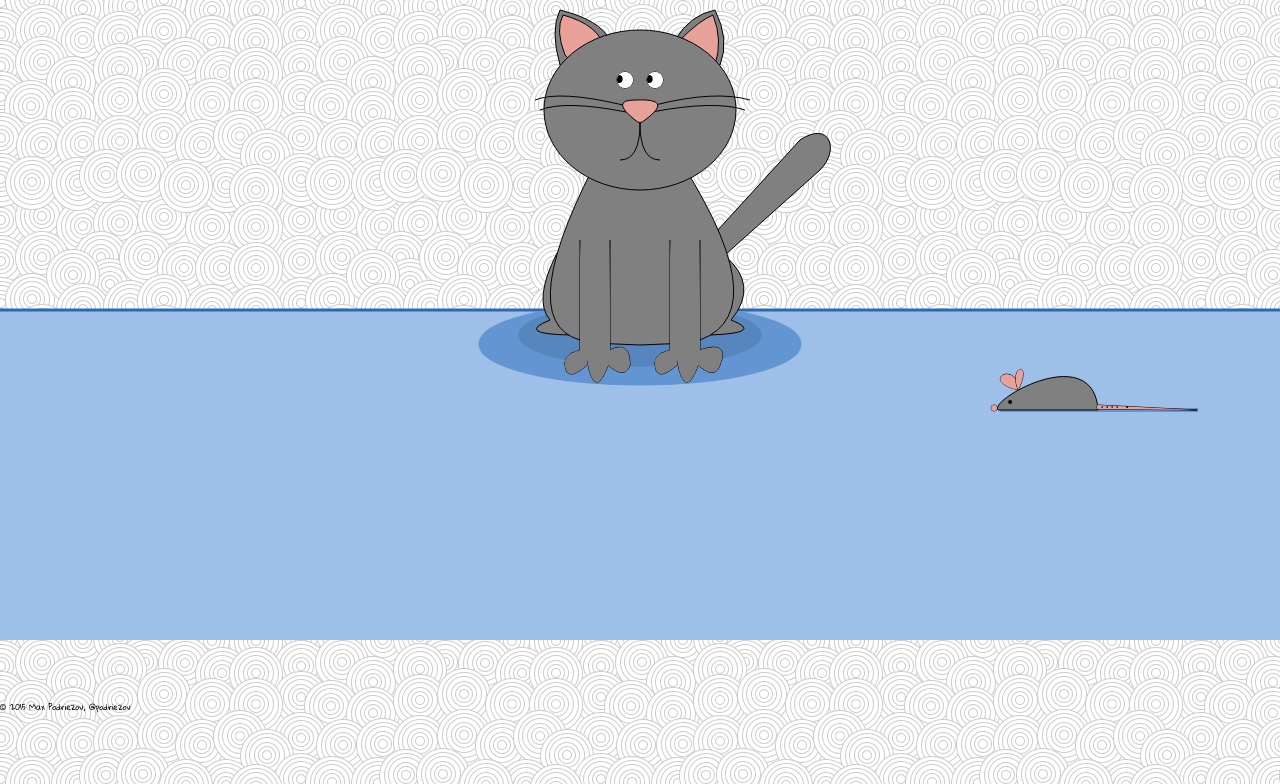
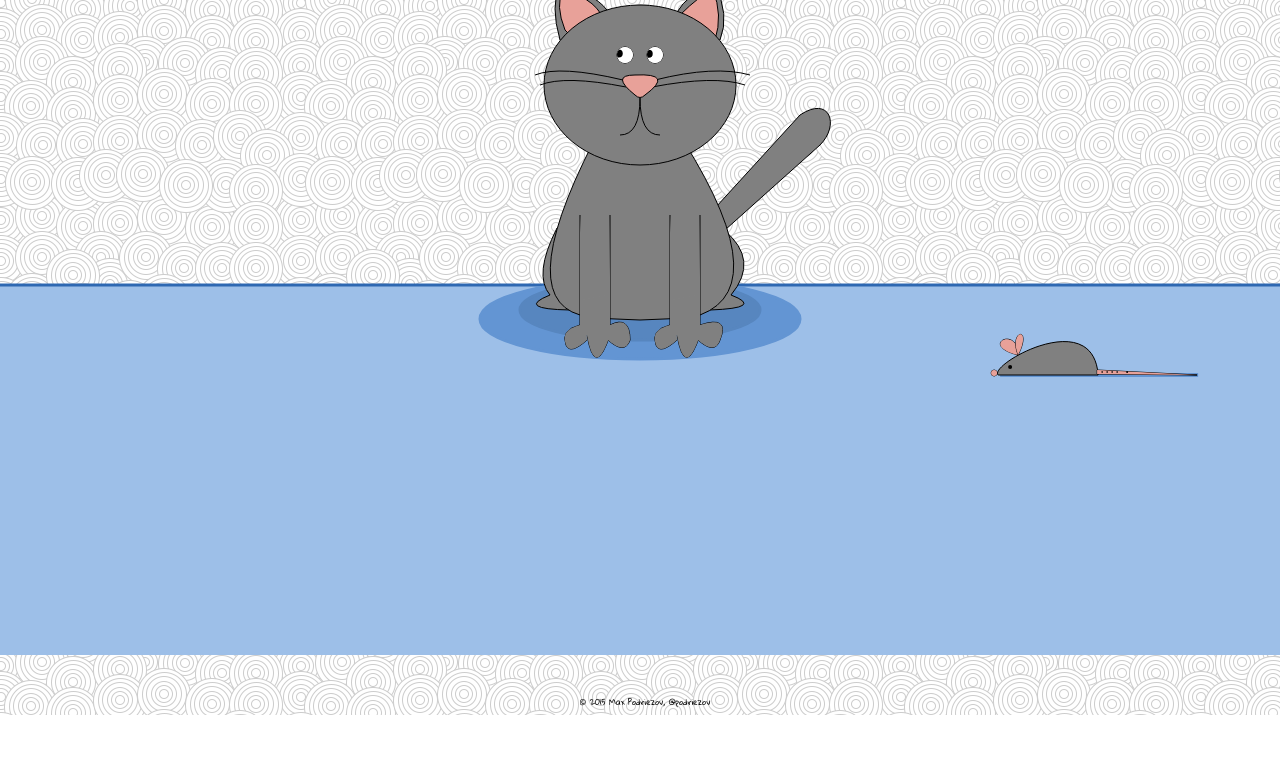
Before and after one commit to mpodriezov/lazy_cat_game, a website: page cat/index.html in a window 1280 px wide. Shown: the part 85-869 px from the top of the page. After the commit the page ends 800 px from the top, so only its background shows below. Drawn offline with Linux system fonts and the light colour scheme.

Commit message:
CSS layout improvements

```diff
--- a/cat/css/styles.css
+++ b/cat/css/styles.css
@@ -1,13 +1,10 @@
 html, body {
     width: 100%;
+    height: 100%;
     margin: 0;
     padding: 0;
     font-size: 100%;
-    min-width: 450px;
-    min-height: 540px;
-}
-
-body {
+    overflow: hidden;
     /*
         Many thanks for awesome pattern found at http://subtlepatterns.com/
         This patterns belongs to user Uday http://www.indexstudio.net/
@@ -15,26 +12,45 @@ body {
     background: url("../img/swirl_pattern.png") repeat;
 }
 
-.wrapper {
+header, main, footer {
+    position: absolute;
+    text-align: center;
     width: 100%;
+}
+
+header {
+    top: 0;
+    left: 0;
+    height: 65px;
     text-align: center;
 }
 
-.title {
+header .title {
     font-family: 'Gloria Hallelujah', cursive;
     font-size: 2em;
-    height: 65px;
     margin: 0;
 }
 
-canvas {
-    margin: auto;
+main {
+    top: 0;
+    left: 0;
+    width: 100%;
+    height: 100%;
+    margin: 0;
+    padding: 0;
+}
+
+main canvas {
+    border: none;
+    margin: 0;
+    padding: 0;
+    display: block;
+    width: 100%;
 }
 
 footer {
-    position: absolute;
     bottom: 0;
-    text-align: center;
+    padding: 5px;
 }
 
 .copyrights {
--- a/cat/index.html
+++ b/cat/index.html
@@ -8,13 +8,17 @@
 </head>
 <body>
 
-<main class="wrapper">
+<header>
   <h1 class="title">Dummy Cat</h1>
-  <canvas width="600" height="500" id="canvas">
+</header>
+
+<main>
+  <canvas>
     You can't see anything because you use a browser from the age of dinosaurs!
     Make your life better with <a href="http://browsehappy.com/">better</a> browser!
   </canvas>
 </main>
+
 <footer>
   <span class="copyrights">© 2015 Max Podriezov, @podriezov</span>
 </footer>
--- a/cat/js/script.js
+++ b/cat/js/script.js
@@ -6,7 +6,7 @@
     };
 
     var canvas = {
-        minWidth: 450,
+        minWidth: 495,
         minHeight: 540,
         element: null,
         rect: null,
@@ -15,7 +15,7 @@
 
     var mouse = {
         x: 0,
-        y: 430,
+        y: 0,
         width: 200,
         run: false,
         startTime: null
@@ -52,12 +52,12 @@
     var resetMouse = function () {
         mouse.run = false;
         mouse.x = canvas.element.width + mouse.width;
-        mouse.y = 430;
+        mouse.y = 460;
     };
 
     var resetCat = function () {
         cat.x = canvas.element.width / 2 - 50;
-        cat.y = 100;
+        cat.y = 140;
         cat.eyes.left.centerX = cat.x + 35;
         cat.eyes.left.centerY = cat.y;
         cat.eyes.right.centerX = cat.x + 65;
@@ -67,6 +67,9 @@
     var init = function () {
 
         canvas.element = document.querySelector('canvas');
+
+        document.body.style.width = window.innerWidth + "px";
+        document.body.style.height = window.innerHeight + "px";
 
         if (window.innerWidth > canvas.minWidth) {
             canvas.element.width = window.innerWidth;
@@ -159,14 +162,14 @@
     var drawFloor = function (context) {
         //floor
         context.beginPath();
-        context.moveTo(0, 330);
-        context.rect(0, 330, canvas.element.width, 330);
+        context.moveTo(0, 370);
+        context.rect(0, 370, canvas.element.width, 370);
         context.closePath();
         context.fillStyle = colors.blue3;
         context.fill();
         context.beginPath();
-        context.moveTo(0, 330);
-        context.lineTo(canvas.element.width, 330);
+        context.moveTo(0, 370);
+        context.lineTo(canvas.element.width, 370);
         context.lineWidth = 3;
         context.strokeStyle = colors.blue1;
         context.closePath();
```
